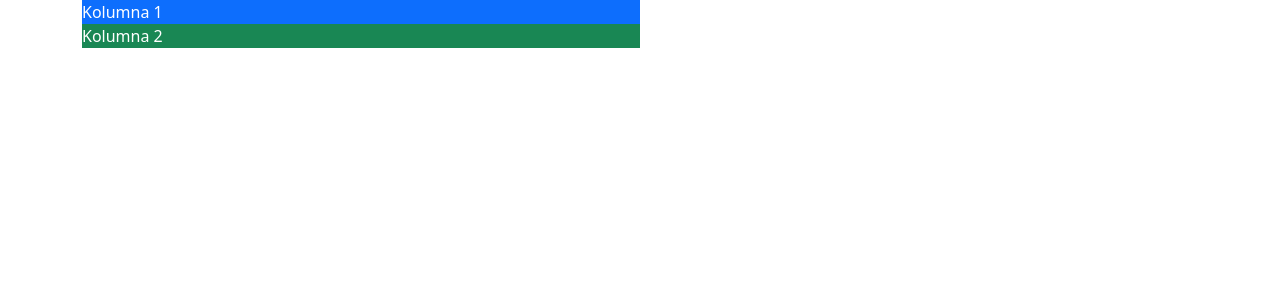
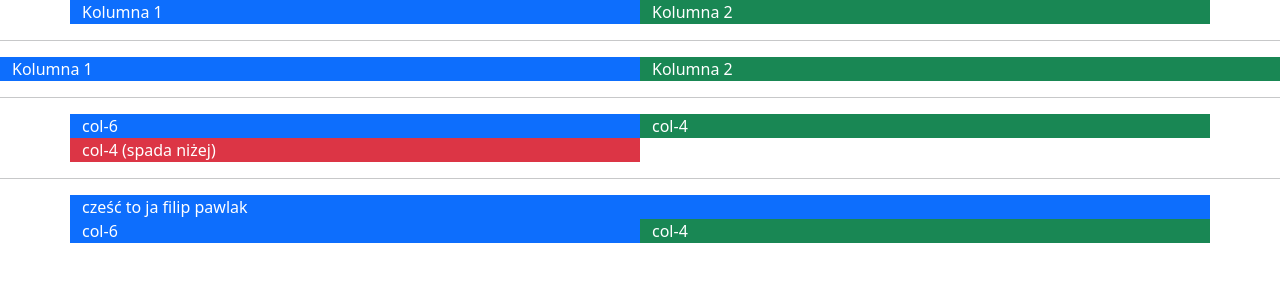
Before and after one commit to Czakless/ZPW, a plain HTML site: page bootstrap/zadanie 2/index.html in a window 1280 px wide. Drawn offline with nearby package versions, Linux system fonts and the light colour scheme.

Commit message:
Zajecia z BootStrap, ogien taki ze chejj

```diff
--- a/bootstrap/zadanie 2/index.html
+++ b/bootstrap/zadanie 2/index.html
@@ -9,8 +9,36 @@
 <body>
 
     <div class="container">
+        <div class="row">
+            <div class="col-6 bg-primary text-white">Kolumna 1</div>
+            <div class="col-6 bg-success text-white">Kolumna 2</div>
+        </div>
+    </div>
+    <hr>
+    <!-- Zawsze stosujemy container albo container-fluid -->
+    <div class="container-fluid">
+    <div class="row">
         <div class="col-6 bg-primary text-white">Kolumna 1</div>
         <div class="col-6 bg-success text-white">Kolumna 2</div>
+    </div>
+    </div>
+    <hr>
+    <!-- Iloćś kolumn musi wynosić 12. Jeśli suma przy col przekracza 12, ostatnia spadnie niżej! -->
+    <div class="container">
+        <div class="row">
+            <div class="col-6 bg-primary text-white">col-6</div>
+            <div class="col-6 bg-success text-white">col-4</div>
+            <div class="col-6 bg-danger text-white">col-4 (spada niżej)</div>
+        </div>
+    </div>
+
+        <hr>
+    <div class="container">
+        <div class="row bg-light">
+            <div class="col-12 bg-primary text-white">cześć to ja filip pawlak</div>
+            <div class="col-6 bg-primary text-white">col-6</div>
+            <div class="col-6 bg-success text-white">col-4</div>
+        </div>
     </div>
 
 <script src="https://cdn.jsdelivr.net/npm/bootstrap@5.3.8/dist/js/bootstrap.bundle.min.js" integrity="sha384-FKyoEForCGlyvwx9Hj09JcYn3nv7wiPVlz7YYwJrWVcXK/BmnVDxM+D2scQbITxI" crossorigin="anonymous"></script>
```
Also changed, not shown: bootstrap/zadanie 3/index.html (added, +68 -0 lines).
